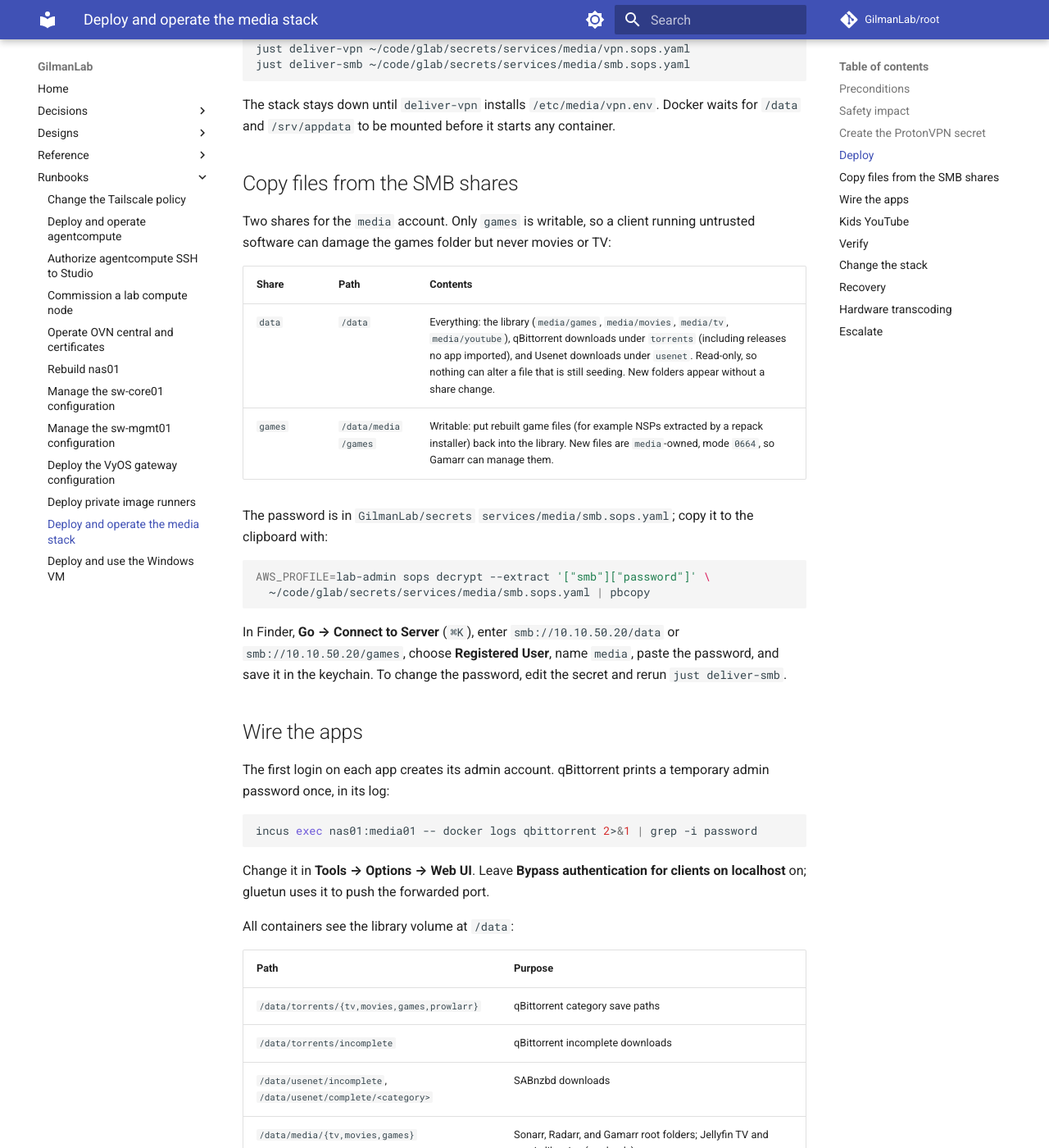
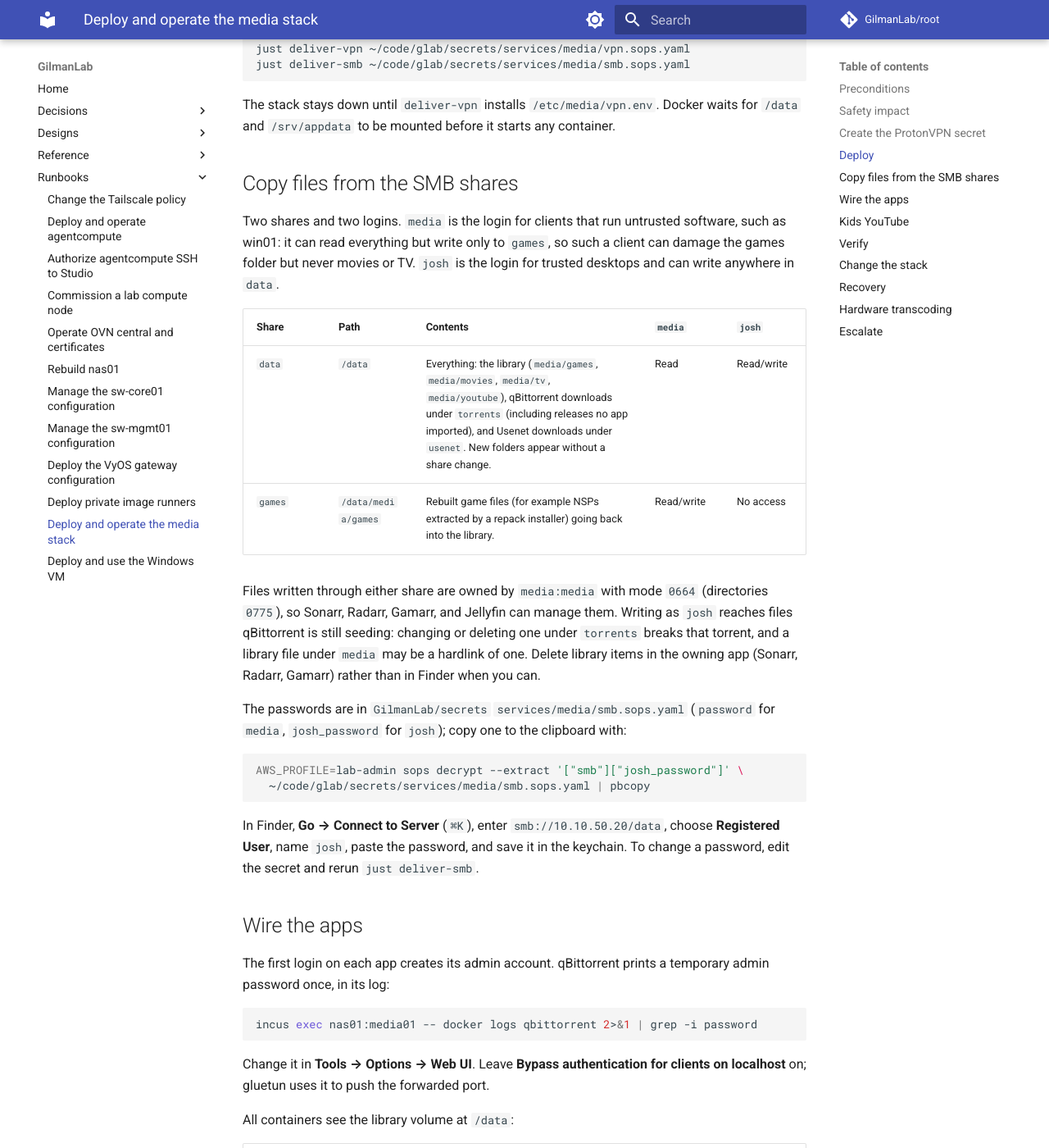
Before and after one commit to GilmanLab/root, an MkDocs documentation site: the page built from docs/docs/runbooks/media-stack.md, in a window 1280 px wide and 1400 px high, scrolled down 1951 px. Shown: the whole window at 82% size. Built offline with MkDocs 1.6.1 and Material for MkDocs 9.7.7, drawn with Linux system fonts in a browser that asks for light colours; comment, search, counter and statistics services are not loaded; some of the changed text lies outside the part shown.

Commit message:
docs(media): document the josh SMB login with write access to data

````diff
--- a/docs/docs/runbooks/media-stack.md
+++ b/docs/docs/runbooks/media-stack.md
@@ -21,8 +21,8 @@ lists the resources and volumes.
 | Prowlarr | `http://10.10.50.20:9696` |
 | qBittorrent | `http://10.10.50.20:8080` |
 | SABnzbd | `http://10.10.50.20:8085` |
-| Data share (SMB, read-only) | `smb://10.10.50.20/data` |
-| Games share (SMB, writable) | `smb://10.10.50.20/games` |
+| Data share (SMB; writable as `josh`, read-only as `media`) | `smb://10.10.50.20/data` |
+| Games share (SMB, writable as `media`) | `smb://10.10.50.20/games` |
 
 The address and VLAN are canonical in the
 [address plan](../reference/networking/address-plan.md). Home clients reach
@@ -90,26 +90,35 @@ any container.
 
 ## Copy files from the SMB shares
 
-Two shares for the `media` account. Only `games` is writable, so a client
-running untrusted software can damage the games folder but never movies or TV:
+Two shares and two logins. `media` is the login for clients that run
+untrusted software, such as win01: it can read everything but write only to
+`games`, so such a client can damage the games folder but never movies or TV.
+`josh` is the login for trusted desktops and can write anywhere in `data`.
 
-| Share | Path | Contents |
-| --- | --- | --- |
-| `data` | `/data` | Everything: the library (`media/games`, `media/movies`, `media/tv`, `media/youtube`), qBittorrent downloads under `torrents` (including releases no app imported), and Usenet downloads under `usenet`. Read-only, so nothing can alter a file that is still seeding. New folders appear without a share change. |
-| `games` | `/data/media/games` | Writable: put rebuilt game files (for example NSPs extracted by a repack installer) back into the library. New files are `media`-owned, mode `0664`, so Gamarr can manage them. |
+| Share | Path | Contents | `media` | `josh` |
+| --- | --- | --- | --- | --- |
+| `data` | `/data` | Everything: the library (`media/games`, `media/movies`, `media/tv`, `media/youtube`), qBittorrent downloads under `torrents` (including releases no app imported), and Usenet downloads under `usenet`. New folders appear without a share change. | Read | Read/write |
+| `games` | `/data/media/games` | Rebuilt game files (for example NSPs extracted by a repack installer) going back into the library. | Read/write | No access |
 
-The password is in `GilmanLab/secrets` `services/media/smb.sops.yaml`; copy it
-to the clipboard with:
+Files written through either share are owned by `media:media` with mode `0664`
+(directories `0775`), so Sonarr, Radarr, Gamarr, and Jellyfin can manage them.
+Writing as `josh` reaches files qBittorrent is still seeding: changing or
+deleting one under `torrents` breaks that torrent, and a library file under
+`media` may be a hardlink of one. Delete library items in the owning app
+(Sonarr, Radarr, Gamarr) rather than in Finder when you can.
+
+The passwords are in `GilmanLab/secrets` `services/media/smb.sops.yaml`
+(`password` for `media`, `josh_password` for `josh`); copy one to the clipboard
+with:
 
 ```bash
-AWS_PROFILE=lab-admin sops decrypt --extract '["smb"]["password"]' \
+AWS_PROFILE=lab-admin sops decrypt --extract '["smb"]["josh_password"]' \
   ~/code/glab/secrets/services/media/smb.sops.yaml | pbcopy
 ```
 
-In Finder, **Go → Connect to Server** (`⌘K`), enter `smb://10.10.50.20/data`
-or `smb://10.10.50.20/games`,
-choose **Registered User**, name `media`, paste the password, and save it in
-the keychain. To change the password, edit the secret and rerun
+In Finder, **Go → Connect to Server** (`⌘K`), enter `smb://10.10.50.20/data`,
+choose **Registered User**, name `josh`, paste the password, and save it in
+the keychain. To change a password, edit the secret and rerun
 `just deliver-smb`.
 
 ## Wire the apps
````
